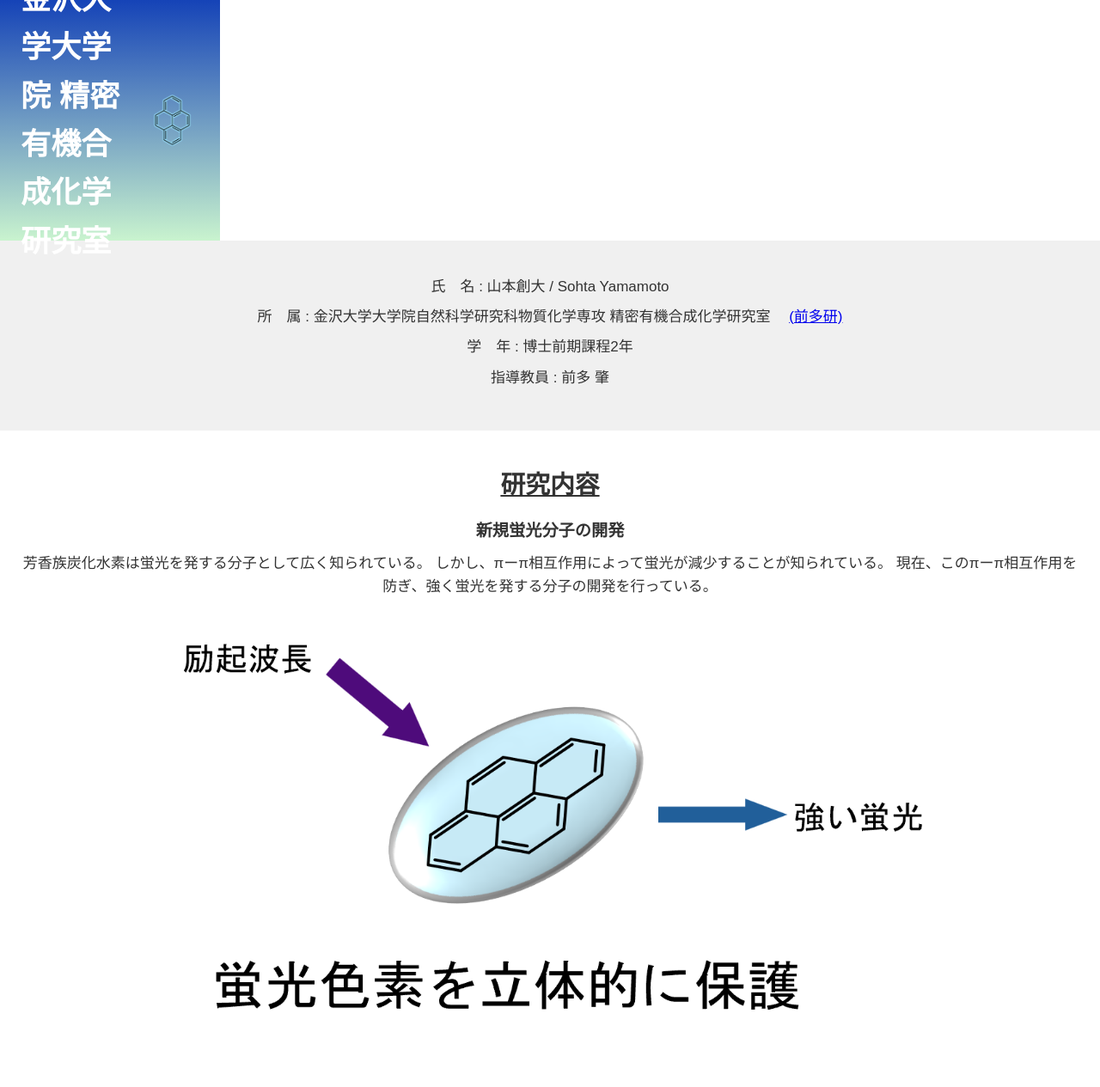
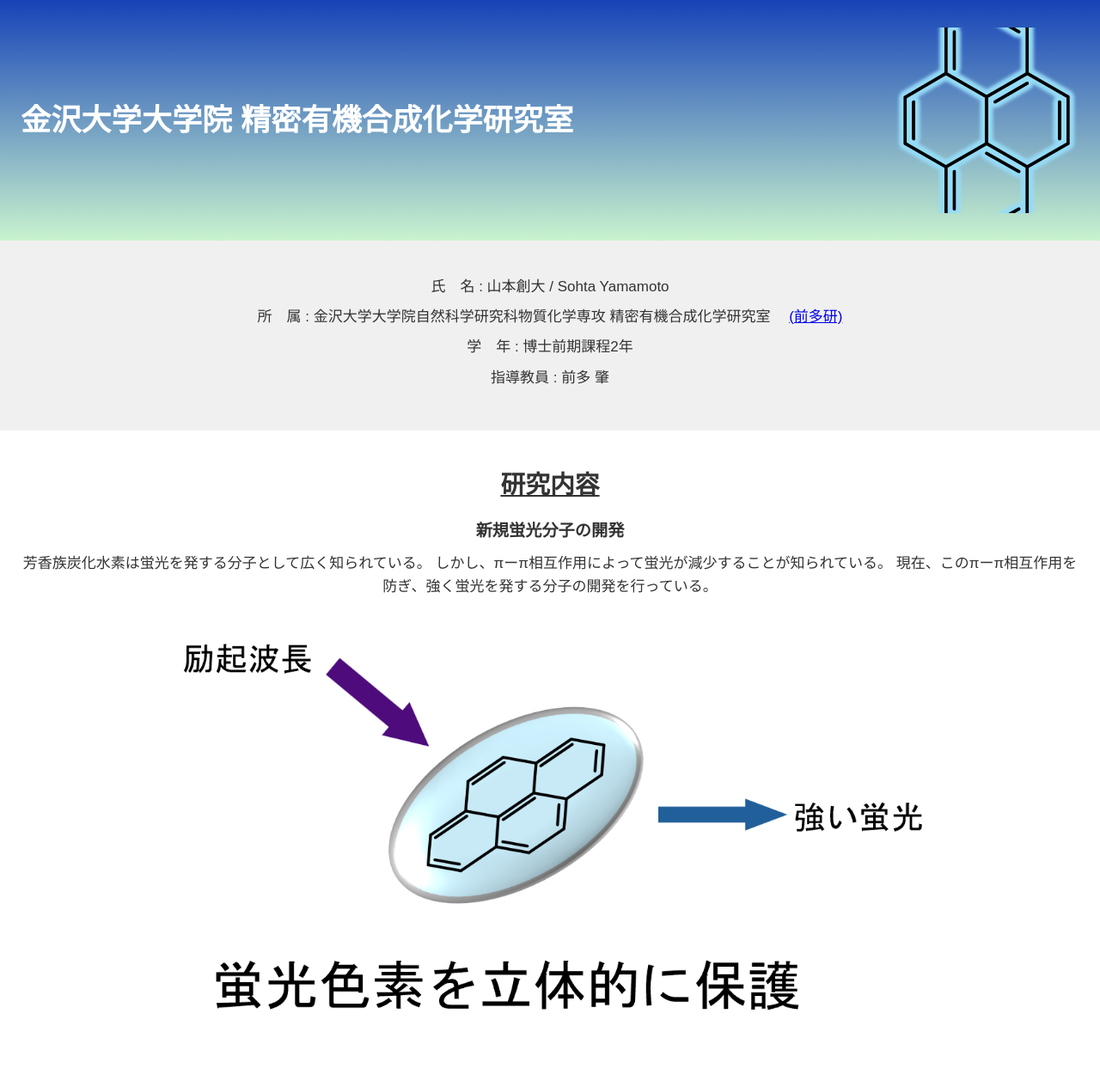
Before and after one commit to SaTom1313/SaTom1313.github.io, a Jekyll site: the page index.html, which Jekyll copies as it is, in a window 1280 px wide. Shown: the whole page at 86% size. Built offline with Jekyll 4.4.1, drawn with Linux system fonts in a browser that asks for light colours.

Commit message:
Update index.html

```diff
--- a/index.html
+++ b/index.html
@@ -87,11 +87,11 @@
     <img src="/assets/image/pyrene.png" alt="ヘッダー画像" class="head-image" />
   </section>
   <style>
-    .section-head {
-      max-width: 20%;
-      aspect-ratio: 1 / 1;
-      object-fit: contain;
-    }
+    .head-image {
+  width: auto;
+  height: 100%;
+  object-fit: cover;
+}
   </style>
 
 
```
